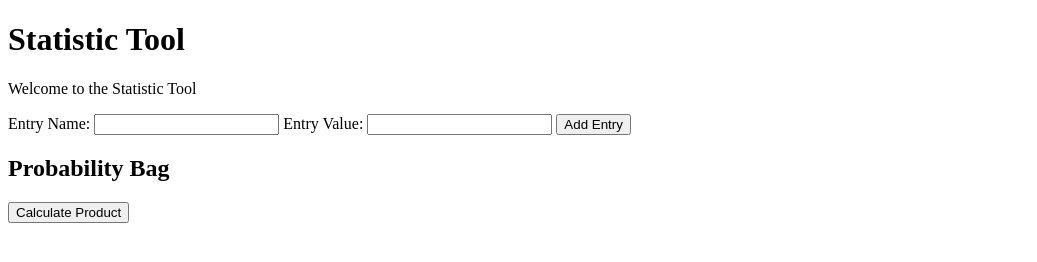
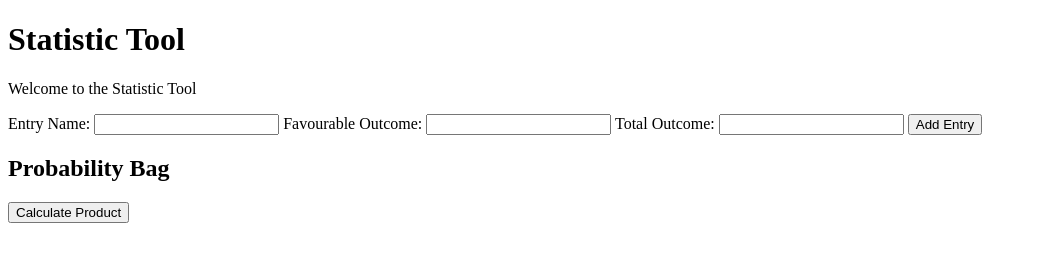
Before and after one commit to acechler/statistic-tool, a website: page public/index.html in a window 1280 px wide. Shown: the whole page, without its empty margins (0-1037 px from the left). Drawn offline with Linux system fonts and the light colour scheme.

Commit message:
Add an extra label for favourable outcomes and total outcomes

```diff
--- a/public/index.html
+++ b/public/index.html
@@ -18,8 +18,12 @@
         <label for="entryName">Entry Name:</label>
         <input type="text" id="entryName" name="entryName" required>
 
-        <label for="entryValue">Entry Value:</label>
-        <input type="number" id="entryValue" name="entryValue" required step="any">
+        <label for="entryFavourableOutcome">Favourable Outcome:</label>
+        <input type="number" id="entryFavourableOutcome" name="entryFavourableOutcome" step="1" required min="1">
+
+        <label for="entryTotalOutcomes">Total Outcome:</label>
+        <input type="number" id="entryTotalOutcomes" name="entryTotalOutcomes" step="1" required min="1">
+
         <button type="submit">Add Entry</button>
     </form>
 
```
